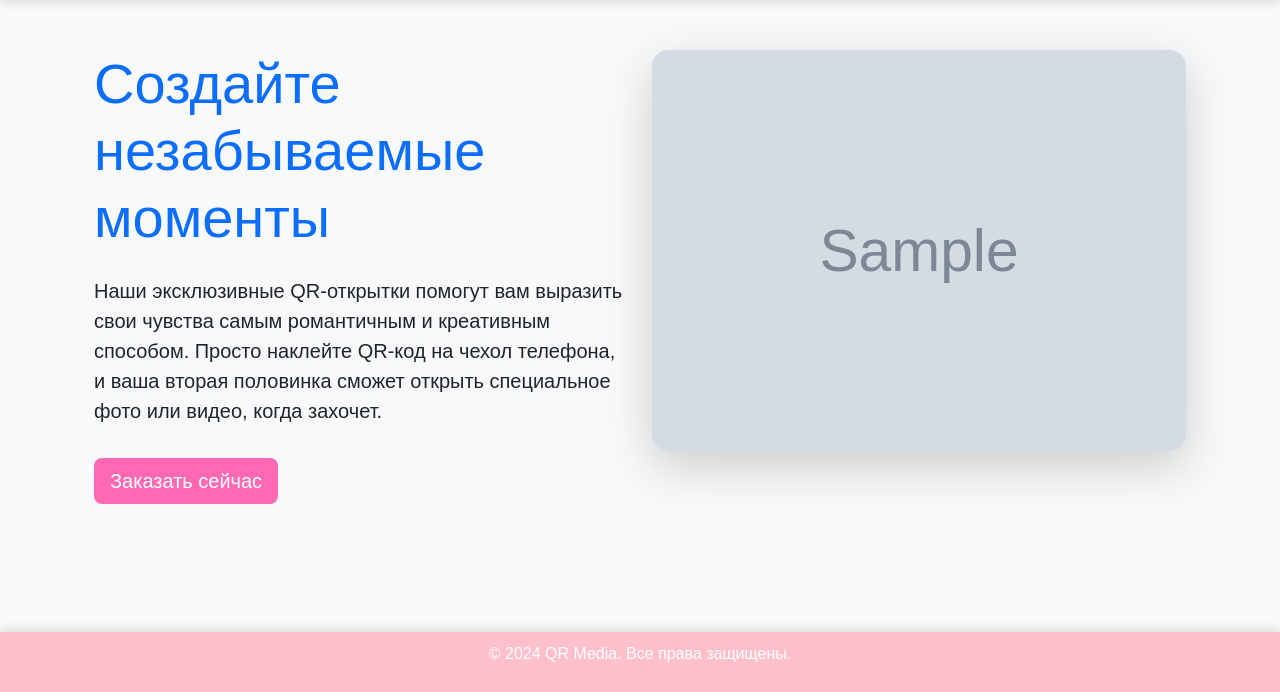
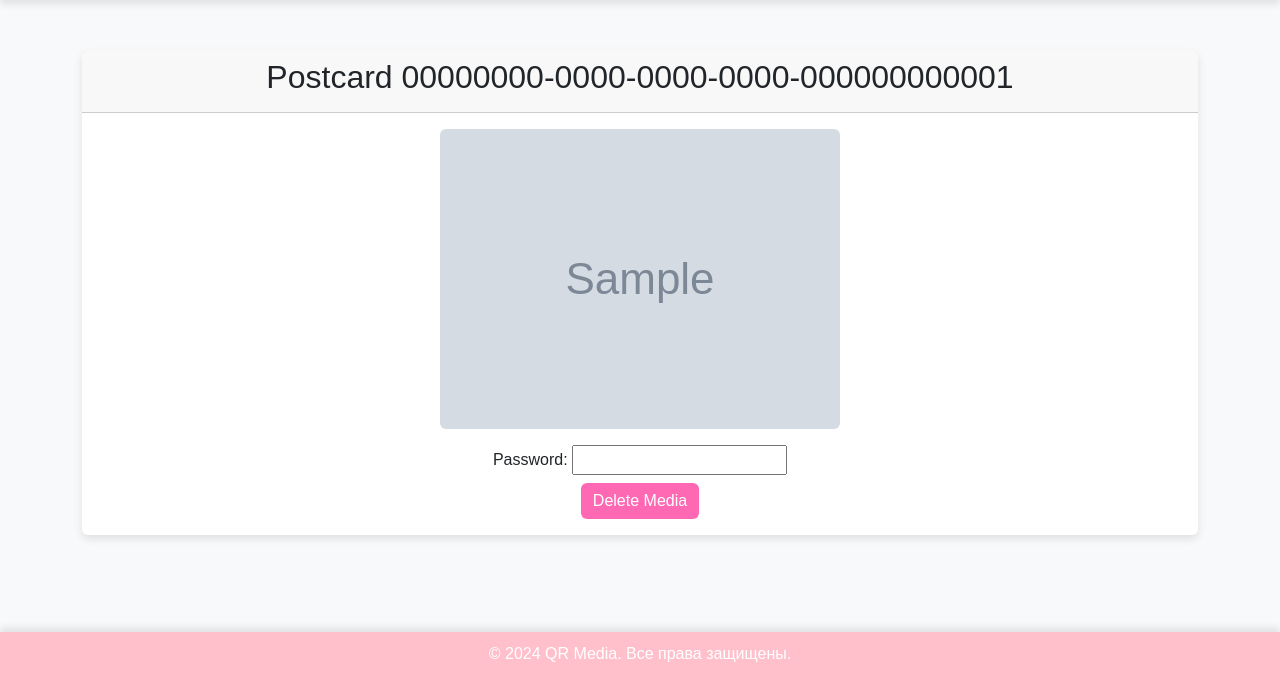
Before and after one commit to orkcode/vlvis, a Django app: page /loveyou/00000000-0000-0000-0000-000000000001/ in a window 1280 px wide. Shown: the part 108-800 px from the top of the page. Run offline with Django 5.2, Linux system fonts and the light colour scheme; tables that the repository leaves empty hold one stand-in row (values such as "Sample post"); grey boxes marked "Sample" are stand-in pictures.

Commit message:
Update postcard_detail.html

```diff
--- a/templates/postcard_detail.html
+++ b/templates/postcard_detail.html
@@ -1,33 +1,43 @@
 {% extends 'base.html' %}
-{% load static %}
 
-{% block title %}Эксклюзивные QR-открытки для влюбленных{% endblock %}
+{% block title %}Postcard {{ postcard.uuid }}{% endblock %}
 
 {% block content %}
-<div class="container my-5">
-    <div class="row">
-        <div class="col-md-6">
-            <h1 class="display-4 text-primary mb-4">Создайте незабываемые моменты</h1>
-            <p class="lead">Наши эксклюзивные QR-открытки помогут вам выразить свои чувства самым романтичным и креативным способом. Просто наклейте QR-код на чехол телефона, и ваша вторая половинка сможет открыть специальное фото или видео, когда захочет.</p>
-            <a href="#" class="btn btn-primary btn-lg mt-3">Заказать сейчас</a>
+<div class="card text-center">
+    <div class="card-header">
+        <h2>Postcard {{ postcard.uuid }}</h2>
     </div>
-        <div class="col-md-6">
-            <div class="media-content rounded-4 overflow-hidden shadow-lg">
+    <div class="card-body">
         {% if media_file %}
             {% if media_file.is_video %}
-                        <video autoplay loop muted class="w-100">
+                <video class="img-fluid rounded" autoplay controls preload>
                     <source src="{{ media_file.file.url }}" type="video/mp4">
+                    Your browser does not support the video tag.
                 </video>
             {% elif media_file.is_image %}
-                        <img src="{{ media_file.file.url }}" alt="Postcard Image" class="w-100">
+                <img src="{{ media_file.file.url }}" alt="Postcard Image" class="img-fluid rounded">
             {% else %}
-                        <p class="text-center p-5">Unsupported media type.</p>
+                <p>Unsupported media type.</p>
             {% endif %}
+            <form method="post" action="" enctype="multipart/form-data" class="mt-3">
+                {% csrf_token %}
+                <div class="form-group">
+                    {{ delete_form.password.label_tag }} {{ delete_form.password }}
+                </div>
+                <button type="submit" name="delete_photo" class="btn btn-primary mt-2">Delete Media</button>
+            </form>
         {% else %}
-                    <img src="{% static 'img/default.jpg' %}" alt="Default Image" class="w-100">
+            <form method="post" action="" enctype="multipart/form-data" class="mt-3">
+                {% csrf_token %}
+                <div class="form-group">
+                    {{ add_form.file.label_tag }} {{ add_form.file }}
+                </div>
+                <div class="form-group mt-2">
+                    {{ add_form.password.label_tag }} {{ add_form.password }}
+                </div>
+                <button type="submit" name="add_photo" class="btn btn-primary mt-3">Add Media</button>
+            </form>
         {% endif %}
     </div>
 </div>
-    </div>
-</div>
 {% endblock %}
```
Lines whose indentation alone changed are shown as unchanged.
